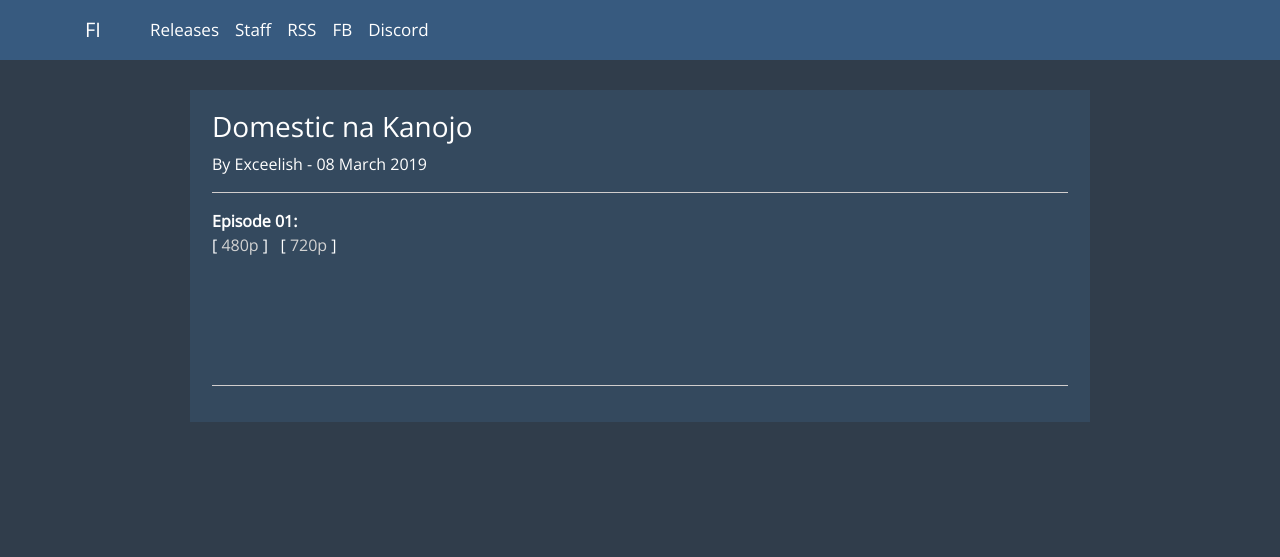
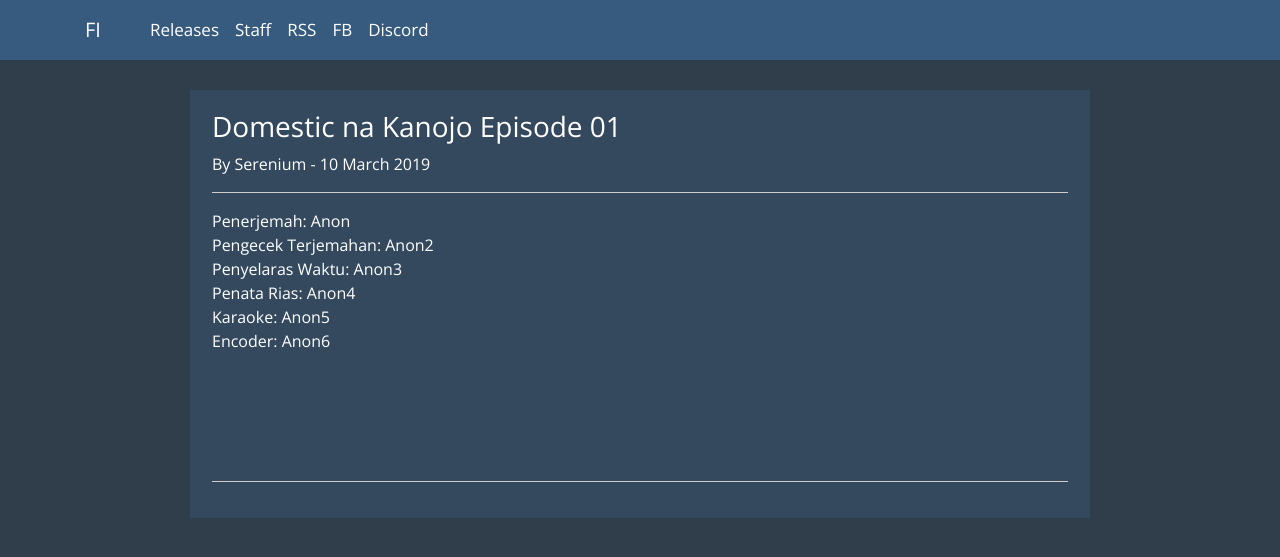
Before and after one commit to py7hon/fansubimaji.github.io, a Jekyll site: the page built from _posts/2019-03-08-domekano.html, in a window 1280 px wide. Shown: the top 557 px of the page. Built offline with Jekyll 4.4.1, drawn with Linux system fonts in a browser that asks for light colours; nearby versions of some CDN libraries; comment, search, counter and statistics services are not loaded.

Commit message:
Update 2019-03-08-domekano.html

```diff
--- a/_posts/2019-03-08-domekano.html
+++ b/_posts/2019-03-08-domekano.html
@@ -1,12 +1,23 @@
 ---
 layout: posts
-author: Exceelish
-title: Domestic na Kanojo
-date: 2019-03-08T10:23:00Z
-thumb: https://i.pinimg.com/originals/c8/f1/b7/c8f1b79b4988e5c1fb4489610df27c45.png
-comments: true
+author: Serenium
+title: Domestic na Kanojo Episode 01
+date: 2019-03-10T10:23:00Z
+category: domestic-na-kanojo
+type: tv
+thumb: "https://cdn-01.animeout.xyz/wp-content/uploads/2019/01/maxresdefault-4-1038x584.jpg"
+download:
+    - tautan: https://mega.nz
+      reso: 720p
+    - tautan: https://drive.google.com
+      reso: 480p
+    - tautan: https://google.com
+      reso: 1080p
 ---
 
-<b>Episode 01:</b></br>
-[ <a href="https://www.perpusindo.info/berkas/3gLOpuwq">480p</a> ] &nbsp;
-[ <a href="https://www.perpusindo.info/berkas/fwKo7KDL">720p</a> ]
+Penerjemah: Anon<br>
+Pengecek Terjemahan: Anon2<br>
+Penyelaras Waktu: Anon3<br>
+Penata Rias: Anon4<br>
+Karaoke: Anon5<br>
+Encoder: Anon6
```
